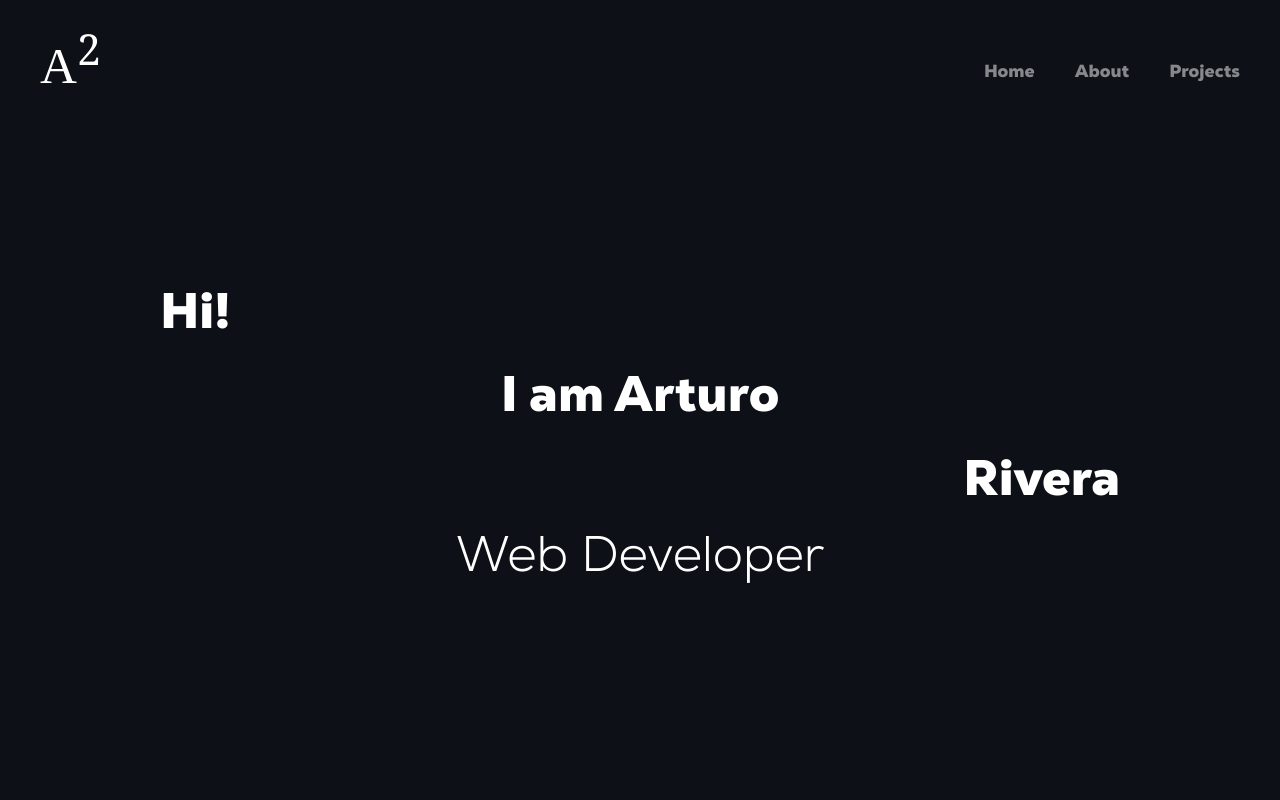
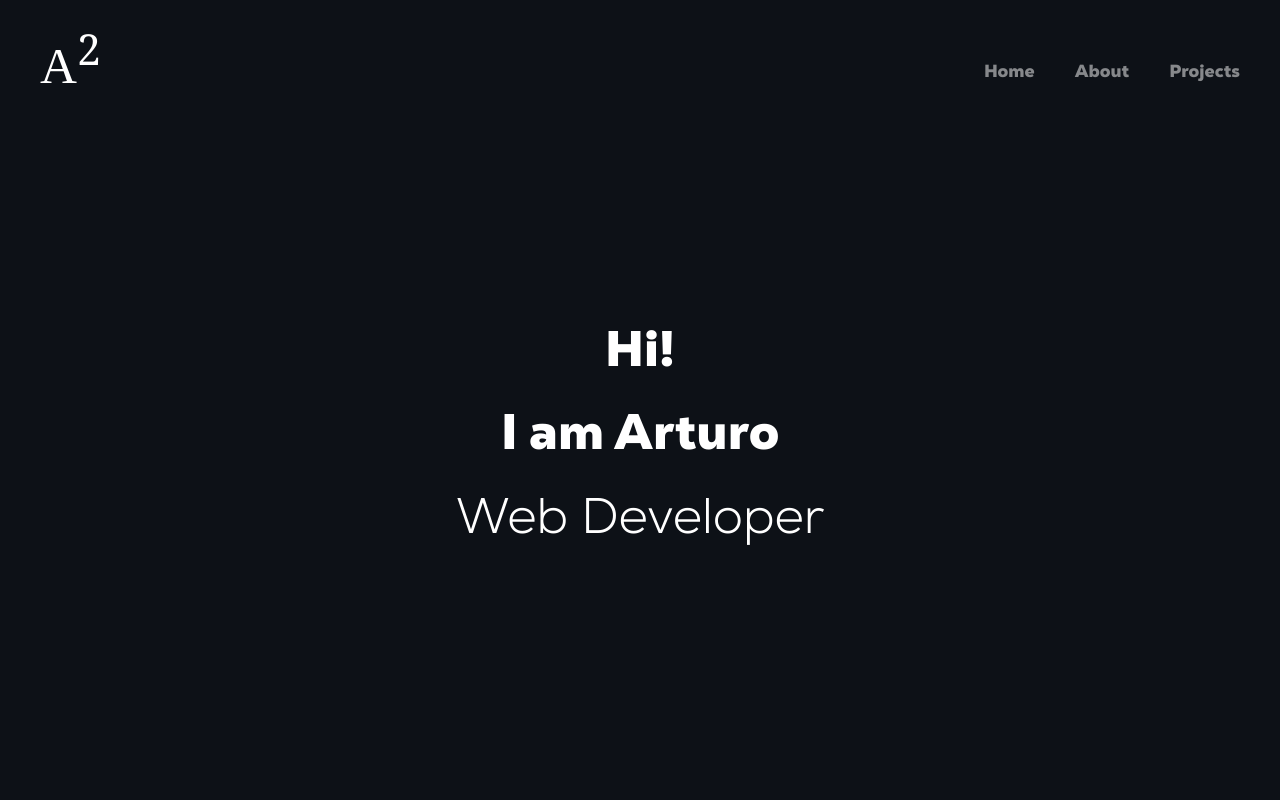
Before and after one commit to Houser97/Portfolio, a React (Create React App) app: page / in a window 1280 px wide. Shown: the top 800 px of the page. Built offline with nearby package versions, Linux system fonts and the light colour scheme.

Commit message:
Update presentation to display name with animation

```diff
--- a/src/components/Presentation.js
+++ b/src/components/Presentation.js
@@ -16,9 +16,11 @@ export const Presentation = () => {
         <div className={`app_presentation-div name-card ${mounted ? 'animation-name' : ''}`}>
             I am Arturo
         </div>
+        {/*
         <div className={`app_presentation-div lastname-card ${mounted ? 'animation-lname' : ''}`}>
-            Rivera
+            Arturo
         </div>
+        */}
         <div className={`app_presentation-div web-developer-card ${mounted ? 'animation-web-developer' : ''}`}>
            Web Developer
         </div>
--- a/src/styles/Presentation.css
+++ b/src/styles/Presentation.css
@@ -21,6 +21,7 @@
 
 .hi-card{
     display: flex;
+    justify-content: center;
     transition: transform 800ms ease-in-out 0ms, opacity 350ms ease-in-out 0ms;
 }
 
@@ -32,13 +33,13 @@
 
 .lastname-card{
     display: flex;
-    justify-content: flex-end;
+    justify-content: center;
     transition: transform 800ms ease-in-out 800ms, opacity 350ms ease-in-out 1800ms;
 }
 
 .web-developer-card{
     text-align: center;
-    transition: transform 400ms ease-in-out 2700ms, opacity 350ms ease-in-out 2700ms;
+    transition: transform 400ms ease-in-out 1800ms, opacity 350ms ease-in-out 1800ms;
     opacity: 0;
     transform: translateY(100%);
     font-family: NexaLight;
```
